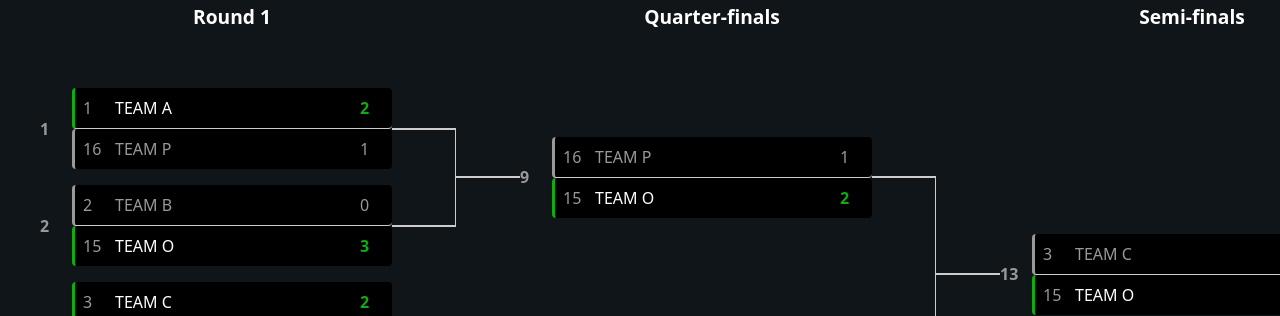
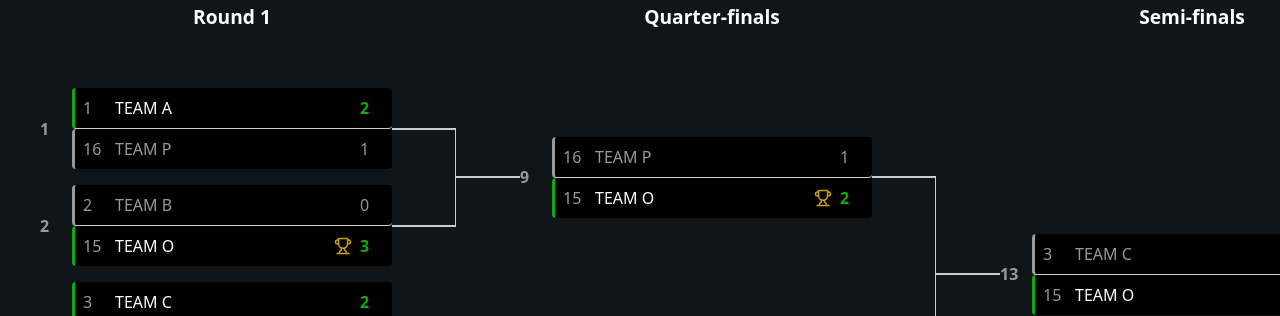
Before and after one commit to ozanisgor/tournament-tree, a Next.js app: page / in a window 1280 px wide. Shown: the top 316 px of the page. Built offline with nearby package versions, Linux system fonts and the light colour scheme.

Commit message:
ADD: trophy icon for champion

```diff
--- a/components/Connector.tsx
+++ b/components/Connector.tsx
@@ -9,21 +9,22 @@ const Connector = ({
   round: number;
   totalRounds: number;
 }) => {
+  // to start animation from the first round
+  const reverseRound = totalRounds - round;
+
   const rightLines = 2 ** (round - 1);
   const leftLines = 2 ** round;
 
   const rightElements = [];
   const leftElements = [];
 
-  // to start animation from the first round
-  const reverseRound = totalRounds - round;
-
   for (let i = 0; i < rightLines; i += 1) {
     if (i > 0) {
       rightElements.push(<Spacer key={`${round}-${i}-s`} height={2} />);
     }
+
     rightElements.push(
-      <div key={`${round}-${i}-l`} className="bracket-horizontal-line" />
+      <div key={`${round}-${i}-l`} className={`bracket-horizontal-line`} />
     );
   }
 
--- a/components/Player.tsx
+++ b/components/Player.tsx
@@ -1,5 +1,7 @@
 import React from "react";
 import { useHighlightStore } from "@/store/highlightStore";
+import { useChampion } from "@/store/champion";
+import { Trophy } from "lucide-react";
 
 const Player = ({
   id,
@@ -17,6 +19,7 @@ const Player = ({
   wins: number;
 }) => {
   const { highlightedPlayer, setHighlightedPlayer } = useHighlightStore();
+  const { champion } = useChampion();
 
   return (
     <div
@@ -33,6 +36,9 @@ const Player = ({
         {seed}
       </div>
       <div className="bracket-player-name">{name}</div>
+      {champion && champion.id === id && (
+        <Trophy color="#c9a01d" width={18} height={18} />
+      )}
 
       {/* Scores of 3 matches */}
       {/* {score.map((s, idx) => (
--- a/components/Spacer.tsx
+++ b/components/Spacer.tsx
@@ -6,7 +6,7 @@ const Spacer = ({ line, height }: { line: boolean; height: number }) => {
     spacers.push(
       <div
         key={i}
-        className={`bracket-spacer ${line ? "bracket-vertical-line" : ""}`}
+        className={`bracket-spacer ${line ? "border-r border-[#cccccc]" : ""}`}
       >
         &nbsp;
       </div>
--- a/package.json
+++ b/package.json
@@ -10,6 +10,7 @@
   },
   "dependencies": {
     "framer-motion": "^10.16.4",
+    "lucide-react": "^0.290.0",
     "next": "13.5.6",
     "react": "^18",
     "react-dom": "^18",
--- a/styles/globals.css
+++ b/styles/globals.css
@@ -79,6 +79,7 @@ body {
   transition: all 0.4s ease-out;
   display: flex;
   justify-content: space-between;
+  align-items: center;
   .bracket-player-name {
     white-space: nowrap;
     text-overflow: ellipsis;
```
Also changed, not shown: 1 other file (tests, documents, lock files or other folders).
